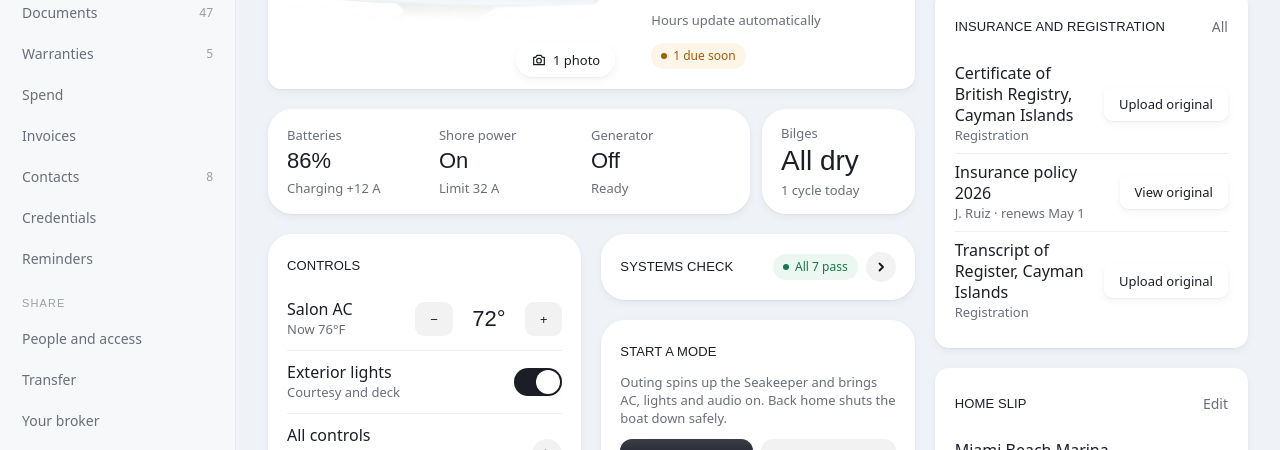
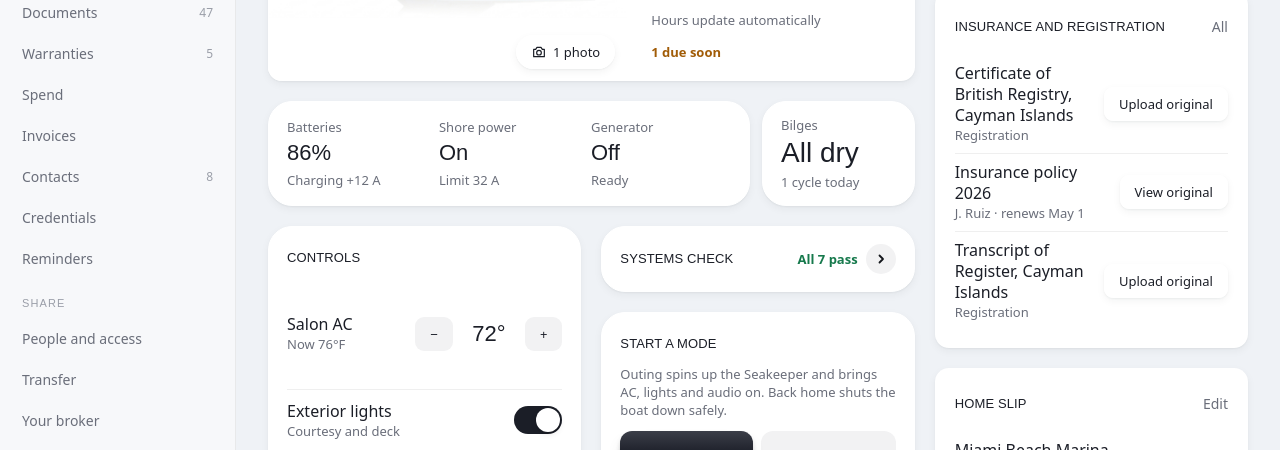
Before and after one commit to heigop87/vq58-my-boat, a plain HTML site: page index.html in a window 1280 px wide. Shown: the part 350-800 px from the top of the page. Drawn offline with Linux system fonts and the light colour scheme; a web font is replaced by a local one.

Commit message:
Version 58

```diff
--- a/index.html
+++ b/index.html
@@ -60,9 +60,7 @@ h1,h2{font-family:var(--disp);font-weight:400}
 .grow{flex:1;min-width:0}
 .t{font-size:16px;font-weight:500;line-height:21px}
 .s{font-size:13px;line-height:18px;color:var(--l2)}
-.chip{font:500 12px/1 var(--ui);white-space:nowrap;display:inline-flex;align-items:center;gap:6px;height:26px;padding:0 10px;border-radius:99px;background:var(--fill);color:var(--l2)}
-.chip::before{content:"";width:6px;height:6px;border-radius:3px;background:currentColor}
-.chip.warn{background:var(--orF)}.chip.err{background:var(--redF)}.chip.ok{background:var(--grF)}
+.chip{font:600 13px/18px var(--ui);white-space:nowrap;color:var(--l2)}
 .warn{color:var(--or)}.err{color:var(--red)}.ok{color:var(--gr)}
 .meter{height:4px;background:var(--fill2);border-radius:2px;margin-top:8px;overflow:hidden}
 .meter i{display:block;height:100%;border-radius:2px}
@@ -272,7 +270,7 @@ input[type=search]::-webkit-search-decoration{-webkit-appearance:none}
 @media (max-width:1180px){.c4,.c5,.c6,.c7,.c8{grid-column:span 12}}
 .pnl{background:#fff;border-radius:14px;box-shadow:var(--elev1);padding:18px 20px}
 .pnl>.ch{margin-bottom:10px}
-.vqd{display:grid;grid-template-columns:repeat(2,minmax(0,1fr));gap:20px;align-items:start}.vqd>.vqt,.vqd>.lock{grid-column:1/-1}.vqd>.vqt{grid-template-columns:repeat(4,minmax(0,1fr))}.vqd>section:first-of-type{grid-row:span 2}.pnl>.ch h2{font:400 13px/1.2 var(--disp);text-transform:uppercase;letter-spacing:.01em;color:var(--ink);margin:0;padding:0}
+.vqd{display:grid;grid-template-columns:repeat(2,minmax(0,1fr));gap:20px;align-items:start}.vqd>.vqt,.vqd>.lock{grid-column:1/-1}.vqd>.vqt{grid-template-columns:repeat(4,minmax(0,1fr))}.vqd>section:first-of-type{grid-row:span 2;align-self:stretch;display:flex;flex-direction:column;justify-content:space-between}.pnl>.ch h2{font:400 13px/1.2 var(--disp);text-transform:uppercase;letter-spacing:.01em;color:var(--ink);margin:0;padding:0}
 .pnl .row{min-height:44px;padding:9px 0}
 .kpis{display:grid;grid-template-columns:repeat(4,minmax(0,1fr));gap:12px}
 .kpi{background:#fff;border:0;border-radius:14px;box-shadow:var(--elev1);padding:14px 16px;text-align:left;display:flex;flex-direction:column;gap:2px}
```
